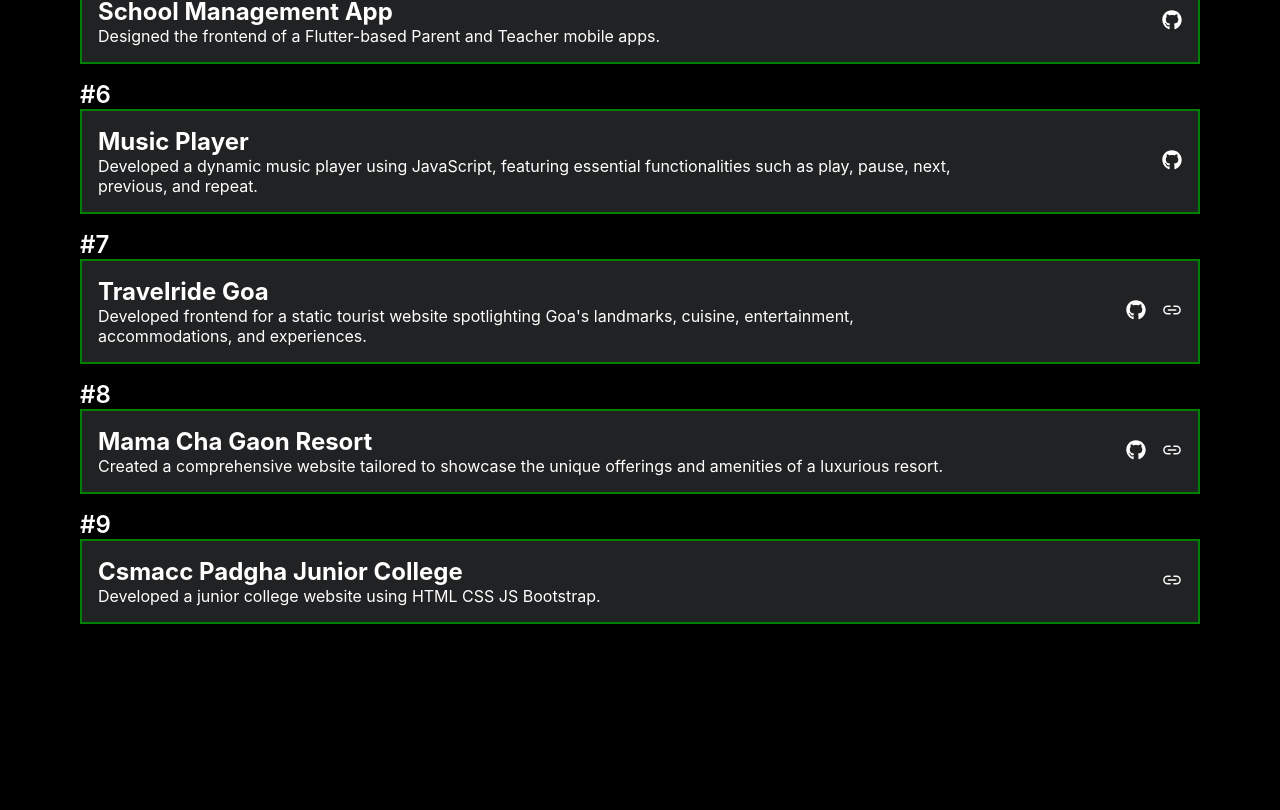
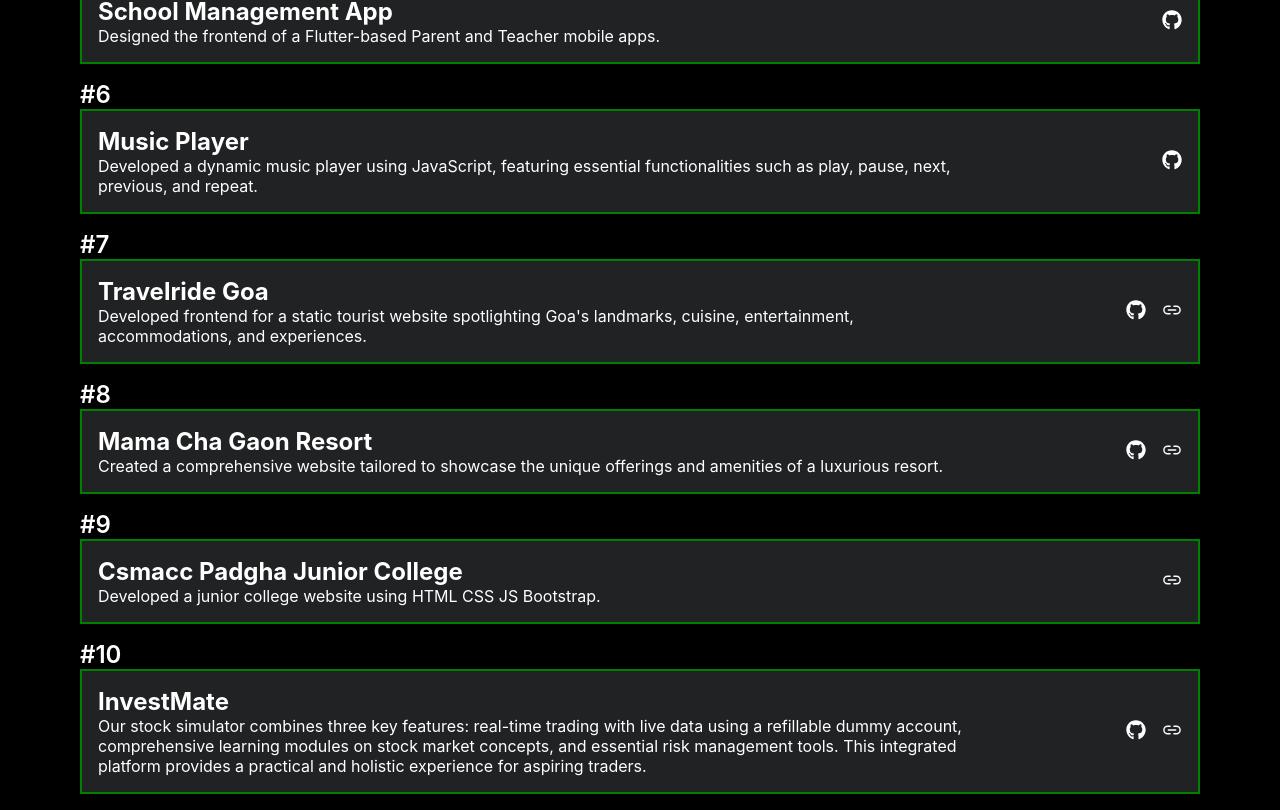
Before and after one commit to udayvasave/My_Portfolio, a React (Create React App) app: page /AllProjects in a window 1280 px wide. Shown: the part 762-1572 px from the top of the page. Before the commit the page ends 1402 px from the top, so only its background shows below. Built offline with nearby package versions, Linux system fonts and the light colour scheme; a web font is replaced by a local one.

Commit message:
added project investmate in all project section

```diff
--- a/src/Components/AllProjects.jsx
+++ b/src/Components/AllProjects.jsx
@@ -140,6 +140,20 @@ const AllProjects = () => {
     },
   };
 
+  const projectInvestmate = {
+    number: "#10",
+    title: "InvestMate",
+    description:
+      "Our stock simulator combines three key features: real-time trading with live data using a refillable dummy account, comprehensive learning modules on stock market concepts, and essential risk management tools. This integrated platform provides a practical and holistic experience for aspiring traders.",
+    linkss: {
+      github: "https://github.com/udayvasave/InvestMate",
+      url: "https://investmatefinance.tech/",
+      // playstore:"https://play.google.com/store/apps/details?id=health.snacko",
+      // apple:"https://apps.apple.com/us/app/snacko-it/id6450678993",
+      // projectPage:'/Project2'
+    },
+  };
+
   return (
     <>
       <ScrollToTopOnMount />
@@ -218,6 +232,15 @@ const AllProjects = () => {
           links={projectJuniorClgWebsite.linkss}
         />
         <div className="sizedbox" style={{ height: "1rem" }}></div>
+
+
+        <AllProjectList
+          title={projectInvestmate.title}
+          description={projectInvestmate.description}
+          number={projectInvestmate.number}
+          links={projectInvestmate.linkss}
+        />
+        <div className="sizedbox" style={{ height: "1rem" }}></div>
       </div>
     </>
   );
--- a/src/Components/navbar.css
+++ b/src/Components/navbar.css
@@ -76,7 +76,7 @@ display: none;
     left: -100%;
     position: absolute;
     color: #ffffff;
-    background-color: #212223;
+    background-color: #212224;
     z-index: 3;
     transition: 0.3s;
   }
```
